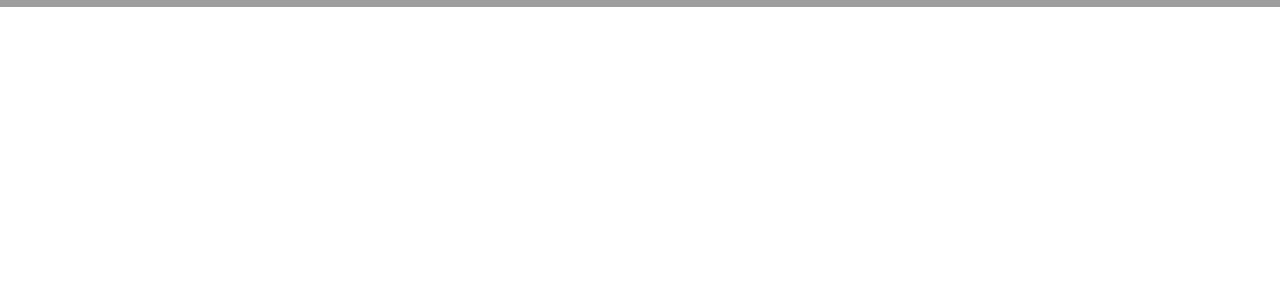
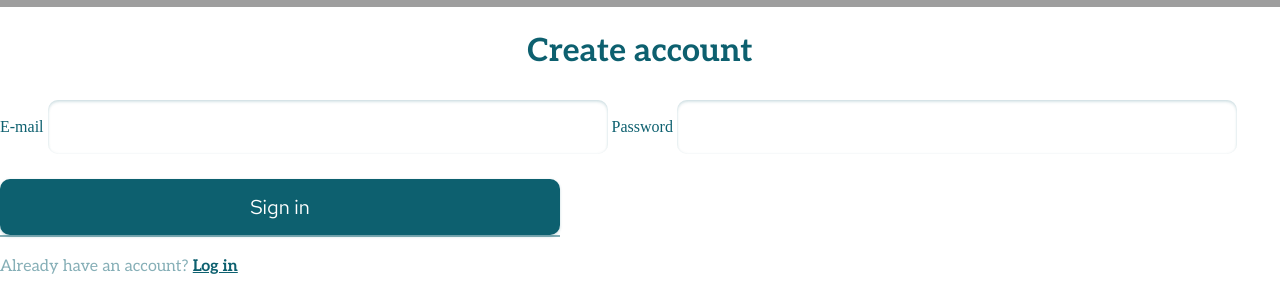
Before and after one commit to Marikazia/Travel, a plain HTML site: page index.html in a window 1280 px wide. Shown: the part 3866-4165 px from the top of the page. Before the commit the page ends 3873 px from the top, so only its background shows below. Drawn offline with Linux system fonts and the light colour scheme; grey boxes are pictures that could not be loaded; a web font is replaced by a local one.

Commit message:
feat:  add sign-up-pop-up

```diff
--- a/index.html
+++ b/index.html
@@ -291,6 +291,27 @@
 		<p class="have-acc-question">Dont have an account? <a href="#" class="register-link">Register</a> </p>
 	</form>
 
+	<form action="" class="sign-up-pop-up">
+		<h4 class="lf-header">Create account</h4>
+		<!-- <button class="sign-in-btn facebook-in-btn"><img src="img/logos/facebook-png.png" class="pop-up-login-svg">Sign
+			In with Facebook</button>
+		<button class="sign-in-btn google-in-btn"><img src="img/logos/Google-png.png" class="pop-up-login-svg">Sign In
+			with Google</button> -->
+		<!-- <div class="hr-or-hr">
+			<hr class="pop-up-hr"> <a class="pop-up-or">or</a>
+			<hr class="pop-up-hr">
+		</div> -->
+		<label for="email-login">E-mail</label><!-- <br> -->
+		<input type="text" id="email-login" class="email-login" name="email-login"><!-- <br> -->
+		<label for="pass-login">Password</label><!-- <br> -->
+		<input type="text" id="pass-login" class="pass-login" name="pass-login"><!-- <br> -->
+		<button class="sign-in-btn">Sign in</button>
+		<!-- <a href="#" class="forgot-your-pass-link">Forgot your password?</a> -->
+		<hr class="pop-up-hr-bot">
+		<p class="have-acc-question">Already have an account? <a href="#" class="register-link">Log in</a> </p>
+	</form>
+
+
 	<script src="index.js"></script>
 </body>
 
```
